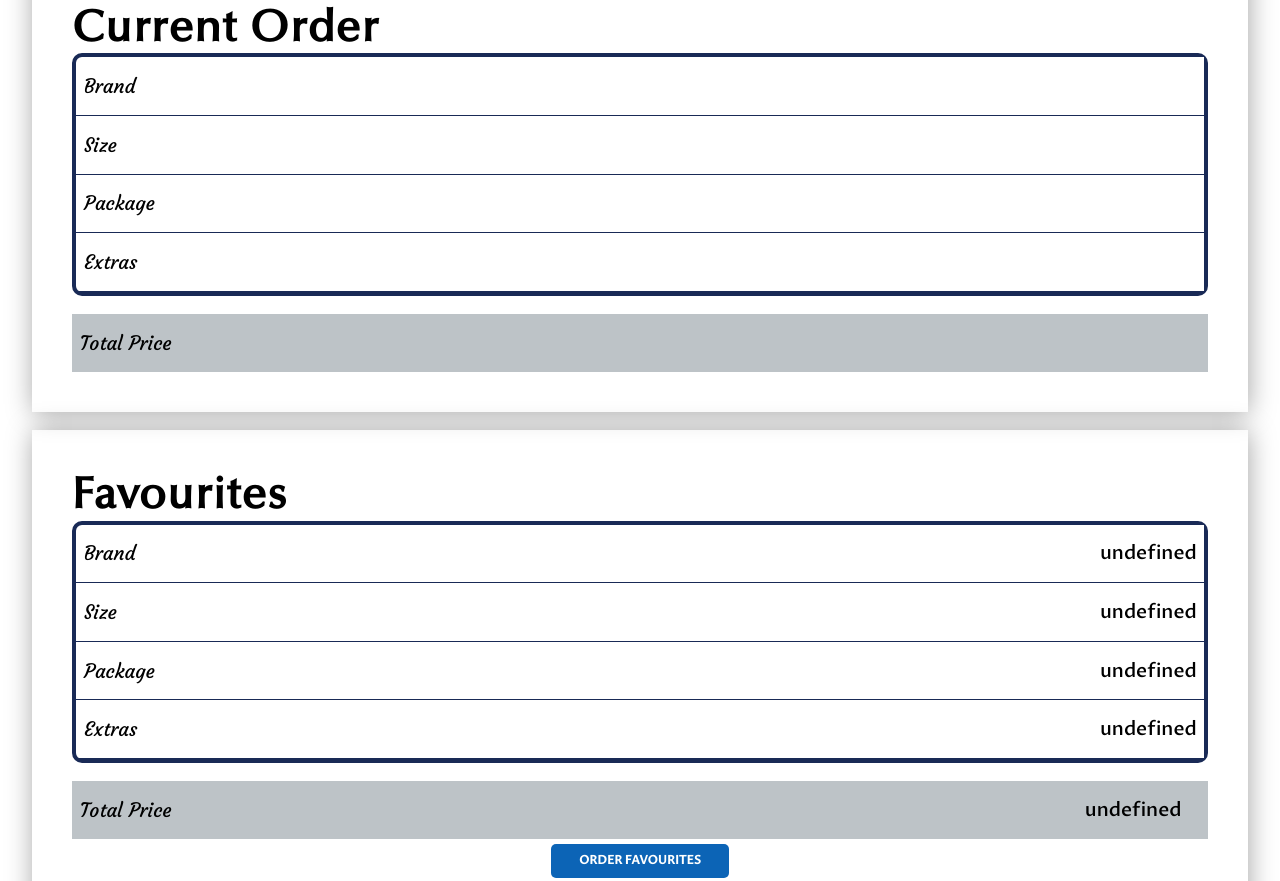
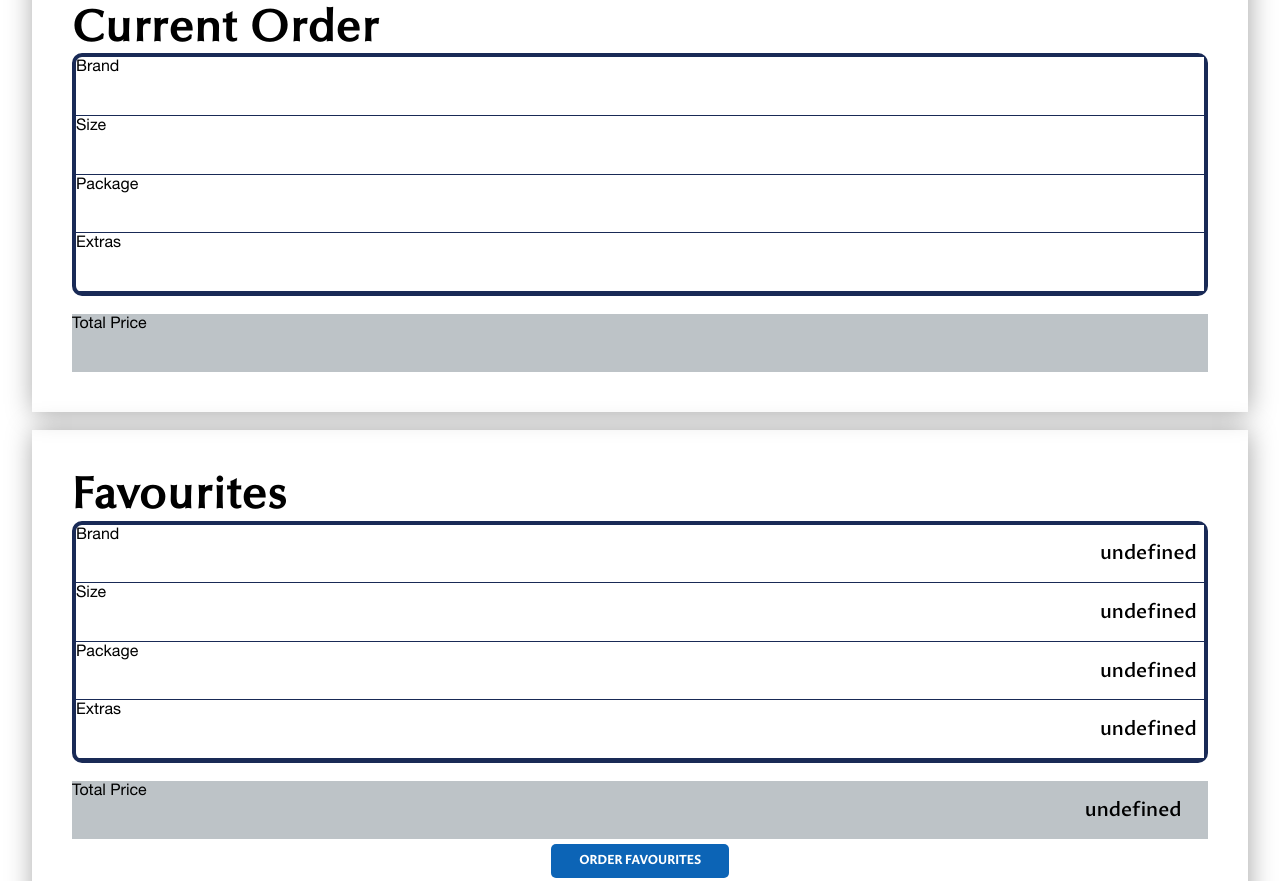
Before and after one commit to CB008459/Tea-Paradise, a plain HTML site: page BuyNow.html in a window 1280 px wide. Shown: the part 1550-2431 px from the top of the page. Drawn offline with Linux system fonts and the light colour scheme; a web font is replaced by a local one.

Commit message:
Add files via upload

```diff
--- a/BuyNow.html
+++ b/BuyNow.html
@@ -128,25 +128,25 @@
                     <h2 class="form_header">Current Order</h2>
                     <div class="form_wrap">
                         <div class="form_box">
-                            <p>Brand</p>
+                            <label>Brand</label>
                             <input readonly class="box_2" type="text" name="cBrand" id="cBrand"/>
                         </div>
                         <div class="form_box">
-                            <p>Size</p>
+                            <label>Size</label>
                             <input readonly class="box_2" type="text" name="cSize" id="cSize"/>
                         </div>
                         <div class="form_box">
-                            <p>Package</p>
+                            <label>Package</label>
                             <input readonly class="box_2" type="text" name="cPackage" id="cPackage"/>
                         </div>
                         <div class="form_box">
-                            <p>Extras</p>
+                            <label>Extras</label>
                             <input readonly class="box_2" type="text" name="cExtras" id="cExtras"/>
                         </div>
                     </div>
                     <br>
                     <div id="form_end" class="form_box">
-                        <p>Total Price</p>
+                        <label>Total Price</label>
                         <input readonly class="box_2" type="text" name="cTotal" id="teaTotalPrice"/>
                     </div>
                 </div>
@@ -155,25 +155,25 @@
                     <h2 class="form_header">Favourites</h2>
                     <div class="form_wrap">
                         <div class="form_box">
-                            <p>Brand</p>
+                            <label>Brand</label>
                             <input readonly class="box_2" type="text" name="fBrand" id="fBrand"/>
                         </div>
                         <div class="form_box">
-                            <p>Size</p>
+                            <label>Size</label>
                             <input readonly class="box_2" type="text" name="fSize" id="fSize"/>
                         </div>
                         <div class="form_box">
-                            <p>Package</p>
+                            <label>Package</label>
                             <input readonly class="box_2" type="text" name="fPackage" id="fPackage"/>
                         </div>
                         <div class="form_box">
-                            <p>Extras</p>
+                            <label>Extras</label>
                             <input readonly class="box_2" type="text" name="fExtras" id="fExtras"/>
                         </div>
                     </div>
                     <br>
                     <div id="form_end" class="form_box">
-                        <p>Total Price</p>
+                        <label>Total Price</label>
                         <input readonly class="box_2" type="text" name="fTotal" id="fTotal"/>
                     </div>
                     <div id="form_box">
@@ -197,7 +197,7 @@
                 </table>
                 <br>
                 <div class="form_total">
-                    <label for="OverallPrice"> Total Price of Overall Order</label>
+                    <label for="Price"> Total Price of Overall Order</label>
                     <input readonly class="box" type="text" name="total" id="overallPrice"/>
                 </div>
                 <br>
```
Also changed, not shown: index.html (+0 -2 lines).
